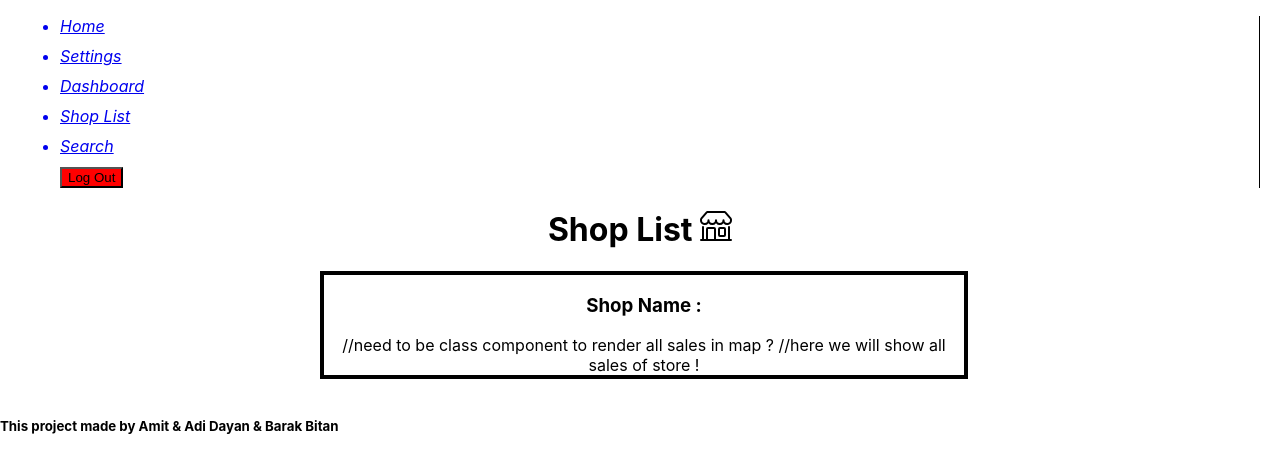
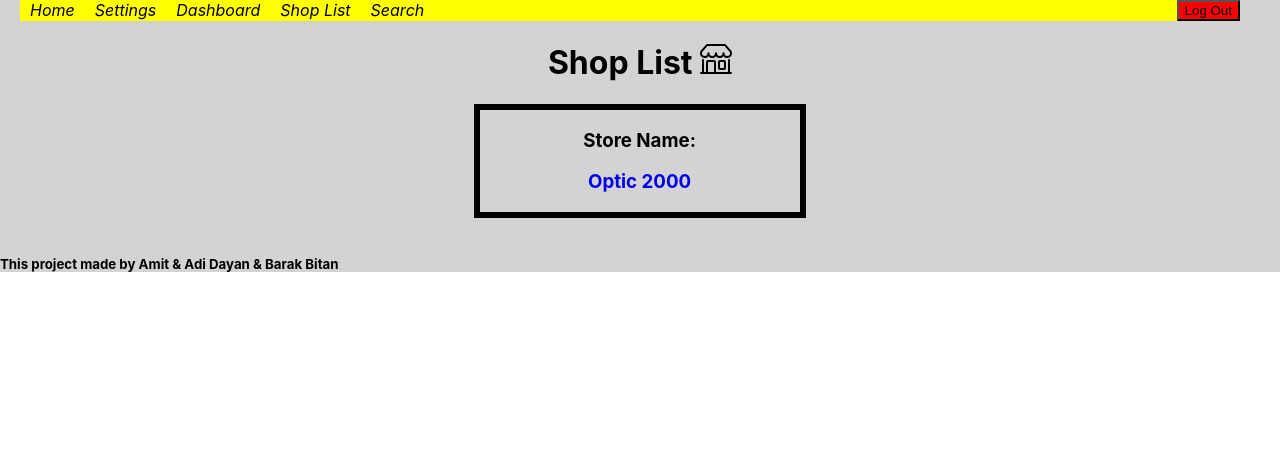
Before and after one commit to Adidayan17/sales-front, a React (Create React App) app: page /ShopsListPage in a window 1280 px wide. Shown: the top 472 px of the page. Built offline with nearby package versions, Linux system fonts and the light colour scheme.

Commit message:
add store page

```diff
--- a/src/App.css
+++ b/src/App.css
@@ -1,3 +1,11 @@
+.App{
+  background: lightgray;
+  margin: auto;
+}
 .credit{
   text-align: left;
 }
+.active{
+text-decoration: none;
+  color: black;
+}
--- a/src/App.js
+++ b/src/App.js
@@ -10,6 +10,7 @@ import {BrowserRouter} from "react-router-dom";
 import {Route} from "react-router";
 import Cookies from "universal-cookie/es6";
 import NavigationBar from "./NavigationBar";
+import StorePage from "./StorePage";
 
 
 class App extends React.Component {
@@ -39,6 +40,7 @@ class App extends React.Component {
                             <Route path={"/DashboardPage"} component={DashboardPage}/>
                             <Route path={"/ShopsListPage"} component={ShopListPage}/>
                             <Route path={"/SearchPage"} component={SearchPage}/>
+                            <Route path={"/store/:id"} component={StorePage}/>
                         </div>:
                         <div>
                             <Route path={"/"} component={LoginPage}/>
--- a/src/DashboardPage.js
+++ b/src/DashboardPage.js
@@ -1,18 +1,18 @@
 import React from "react";
 import Sale from "./Sale";
+import {GoDashboard} from "react-icons/go";
 
 
 class DashboardPage extends React.Component {
     state={
-        sales:[{saleText:"10% discount !!!!"}]
+        sales:[{saleText:"10% discount !!!!",belongTo:true},{saleText:"555% discount !!!!",belongTo:false}]
     }
-
 
 
     render() {
         return(
             <div style={{textAlign:"center"}}>
-                <h1>Dashboard Page</h1>
+                <h1>Dashboard Page <GoDashboard/></h1>
                 <h3>Your promotions are here :) </h3>
                 {this.state.sales.map(sale=>{
                     return(
--- a/src/NavigationBar.js
+++ b/src/NavigationBar.js
@@ -1,6 +1,6 @@
 import './App.css';
 import * as React from "react";
-import {Link, NavLink} from "react-router-dom";
+import {NavLink} from "react-router-dom";
 import Cookies from "universal-cookie/es6";
 
 
@@ -13,21 +13,25 @@ class NavigationBar extends React.Component {
         ]
     }
 
-    logout = () => {
+    logOut = () => {
         const cookies = new Cookies();
         cookies.remove("logged_in");
         window.location.reload();
     }
     render() {
         return (
-            <div style={{marginRight: "20px", marginLeft: "20px", borderRight: "1px solid", paddingRight: "20px"}}>
-                <ul>
+            <div style={{marginRight: "20px", marginLeft: "20px", paddingRight: "20px"}}>
+                <ul style={{ listStyleType:"none",
+                    margin: 0,
+                    padding: 0,
+                    overflow:"hidden",
+                    backgroundColor:"yellow"}}>
                     {
                         this.state.links.map(link => {
                             return (
                                 <NavLink to={link.path} className={"link"} activeClassName={"active"}>
-                                    <li style={{marginBottom: "10px"}}>
-                                        <i>
+                                    <li style={{float: "left",direction:"none",textDecoration:"none"}}>
+                                        <i style={{margin:"10px" ,color:"black"}}>
                                             {link.title}
                                         </i>
                                     </li>
@@ -36,7 +40,7 @@ class NavigationBar extends React.Component {
                         })
                     }
 
-                <button style={{background:"red"}} onClick={this.logOut}>Log Out</button>
+                <button style={{background:"red",float:"right"}} onClick={this.logOut}>Log Out</button>
                 </ul>
             </div>
         )
--- a/src/SearchPage.js
+++ b/src/SearchPage.js
@@ -44,14 +44,17 @@ componentDidMount() {
     render() {
         return(
             <div style={{textAlign:"center"}}>
-                <h1>Search For Sales Here <BiSearch/></h1>
-                <input type={"text"} onChange={this.searching} placeholder={"Your text here ...."}/>
+                <h1>Search For Sales Here  <BiSearch/></h1>
+<p>
+    <input type={"text"} onChange={this.searching} placeholder={"Your text here ...."}/></p>
+
                 {
                     this.filter().map(sale => {
                         return (
                             <Sale data={sale}/>
                         )      })
                 }
+                <p><span>Green border means that you can use this promotions ,and red border means that you can't</span></p>
 
 
 
--- a/src/SettingsPage.js
+++ b/src/SettingsPage.js
@@ -1,5 +1,4 @@
 import React from "react";
-import {Link} from "react-router-dom";
 import Cookies from "universal-cookie/es6";
 import {FiSettings} from "react-icons/fi";
 import axios from "axios";
@@ -15,11 +14,7 @@ class SettingsPage extends React.Component {
         this.getOrganizations()
     }
 
-    logOut=()=>{
-        let cookies=new Cookies();
-        cookies.remove("token");
-        window.location.reload();
-    }
+
     handleChange=(e)=> {
         let checked = e.target.checked;
         let saleId=e.target.value;
@@ -49,7 +44,7 @@ class SettingsPage extends React.Component {
     render() {
         return(
             <div style={{textAlign:"center"}}>
-                <h1>Setting<FiSettings/></h1>
+                <h1>Setting <FiSettings/></h1>
                 <h2>Select the organizations that belong to you :</h2>
 
                 {this.state.organization.map(organization=>{
--- a/src/Shop.js
+++ b/src/Shop.js
@@ -1,17 +1,12 @@
-
+import {NavLink} from "react-router-dom";
 
 
 function Shop(props){
 
         return(
-            <div style={{border: "black solid 4px", width: "50%", textAlign: "center",marginBottom:"3%"  ,marginLeft:"25%"}}>
-                <h3>Shop Name : </h3>
-//need to be class component to render all sales in map ?
-                //here we will show all sales of store !
-            </div>
-        )
+            <div style={{border: "black solid 6px", width: "25%", textAlign: "center",marginBottom:"3%",marginLeft:"37%"}}>
+                    <h3>Store Name:</h3><NavLink to={"/store/"+props.data.id} style={{textDecoration:"none"}}><h3>{props.data.storeName}</h3></NavLink>
 
-
-
-}
+</div>
+        )}
 export default Shop;
--- a/src/ShopsListPage.js
+++ b/src/ShopsListPage.js
@@ -1,22 +1,22 @@
 import React from "react";
-import {Link} from "react-router-dom";
-import Cookies from "universal-cookie/es6";
 import Shop from "./Shop";
 import {BsShop} from "react-icons/bs";
 
 
 class ShopListPage extends React.Component {
+    state={
+        shops:[{id:1,storeName:"Optic 2000"}]
+    }
 
-    logOut=()=>{
-        let cookies=new Cookies();
-        cookies.remove("token");
-        window.location.reload();
-    }
+
     render() {
         return(
             <div style={{textAlign:"center"}}>
                 <h1>Shop List <BsShop/></h1>
-                <Shop/>
+                {this.state.shops.map(shop=>{
+                    return(
+                    <Shop data={shop}/>)
+                })}
             </div>
         )
 
--- /dev/null
+++ b/src/StorePage.js
@@ -0,0 +1,79 @@
+import React from "react";
+import axios from "axios";
+import Sale from "./Sale";
+import {AiOutlineShop} from "react-icons/ai";
+
+
+
+class StorePage extends React.Component{
+    state = {
+        id:"",
+        sales :[],
+        storeName:"asdfsdfs"
+
+    }
+    componentDidMount() {
+        const id =this.props.match.params.id;
+        this.getSales(id)
+        this.getStoreName(id)
+    }
+
+    getSales =(id)=>{
+        console.log("store number is:"+id);
+        axios.get("http://127.0.0.1:8989/get-sales-by-store-id", {
+            params :
+                {
+                    id:id
+                }}).then((response)=>{
+            let sales=response.data;
+            if (response.data){
+                console.log("data is: "+response.data)
+                this.setState({
+                    sales:sales
+                });
+            }
+            else{
+                this.setState({
+                    sales:[]
+                })
+            }
+        })
+    }
+    getStoreName =(id)=>{
+
+        axios.get("http://127.0.0.1:8989/get-store-name-by-store-id", {
+            params :
+                {
+                    id:id
+                }}).then((response)=>{
+            if (response.data){
+                this.setState({
+                    storeName:response.data
+                });
+            }
+        })
+    }
+
+    render(){
+        return(
+            <div style={{textAlign:"center"}}>
+                <h1>{this.state.storeName} <AiOutlineShop/></h1>
+                {this.state.sales.map((sale)=>{
+                    return(
+                        <div>
+                            <div>
+                                <Sale data={sale}/>
+                            </div>
+                            <p>
+
+                            </p>
+                        </div>
+                    )
+                })}
+
+            </div>
+        )
+    }
+}
+
+export default StorePage;
```
